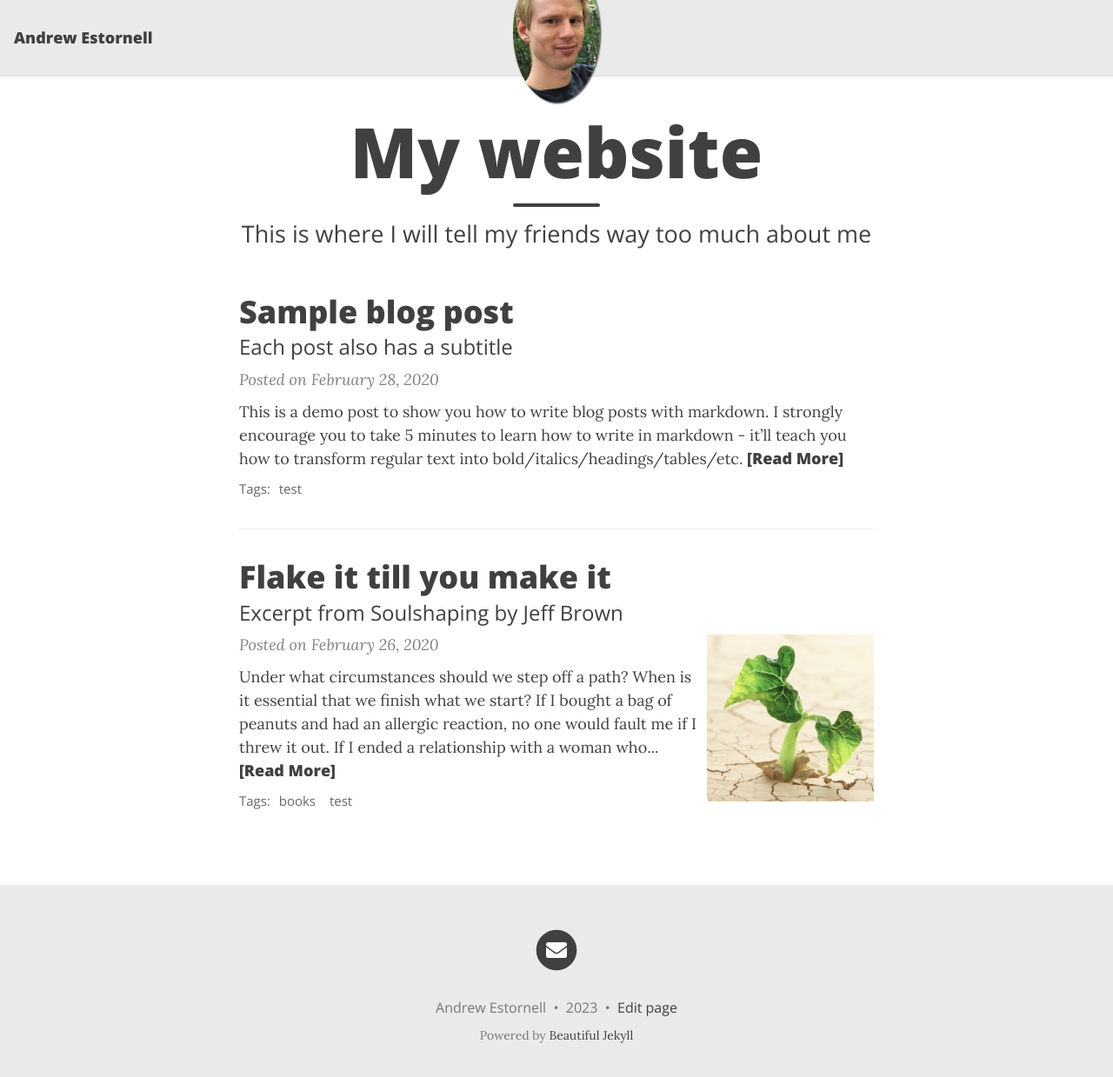
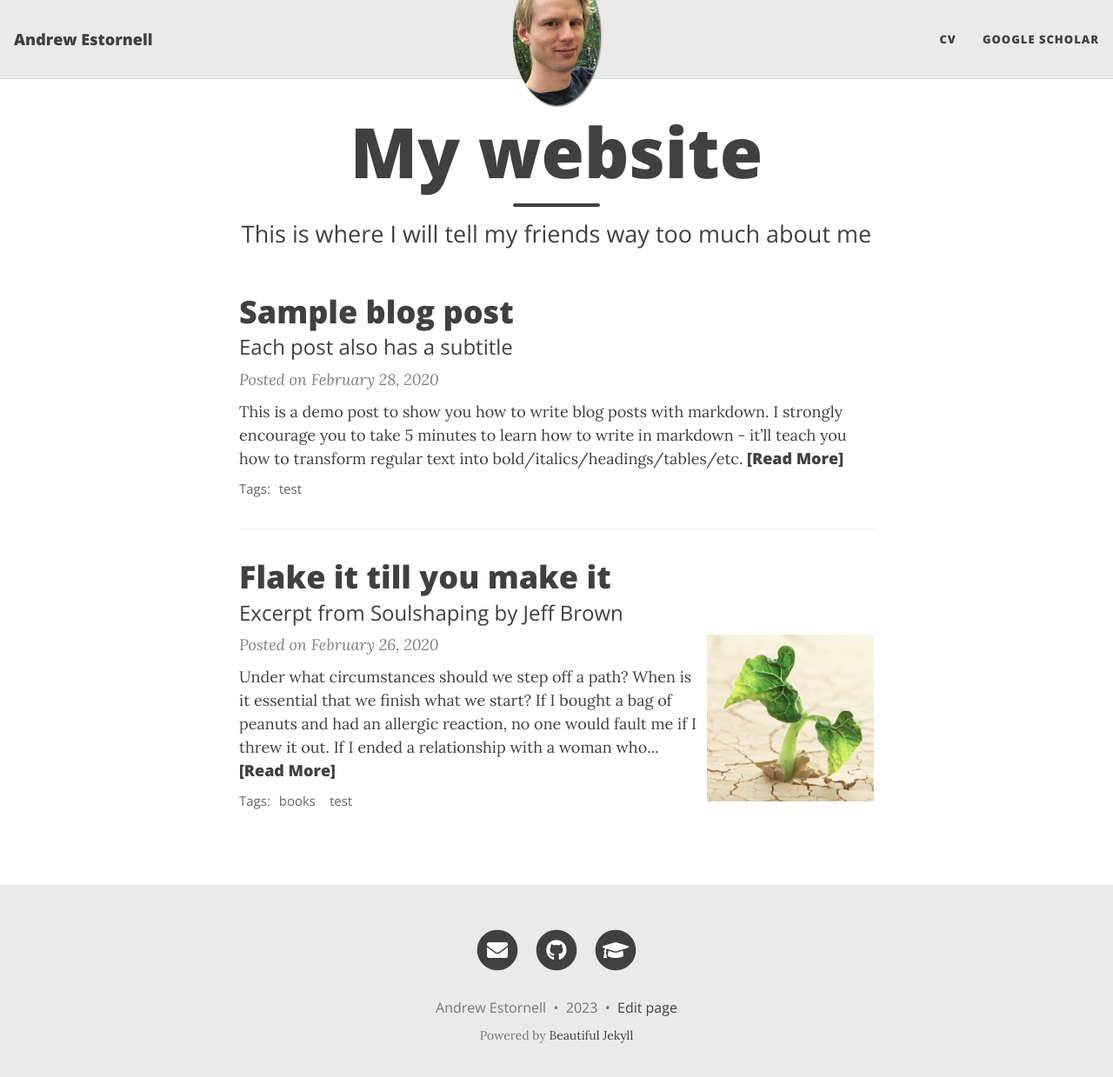
Before and after one commit to andrewEstornell/andrewEstornell.github.io, a Jekyll site: the page built from index.html, in a window 1280 px wide and 1252 px high. Shown: the top 1239 px of the window at 87% size. Built offline with Jekyll 4.4.1, drawn with Linux system fonts in a browser that asks for light colours; nearby versions of some CDN libraries; the list of posts is cut into pages by our own code.

Commit message:
Update _config.yml

```diff
--- a/_config.yml
+++ b/_config.yml
@@ -19,12 +19,16 @@
 # --- List of links in the navigation bar --- #
 ###############################################
 
-# navbar-links:
-#   About Me: "aboutme"
-#   Resources:
-#     - Beautiful Jekyll: "https://beautifuljekyll.com"
-#     - Learn markdown: "https://www.markdowntutorial.com/"
-#   Author's home: "https://deanattali.com"
+navbar-links:
+  CV: "Andrew_Estornell_CV(2023).pdf"
+  Google Scholar: "https://scholar.google.com/citations?user=SSW02WEAAAAJ&hl=en&oi=ao"
+#  About Me: "aboutme"
+#  Resources:
+#    - Beautiful Jekyll: "https://beautifuljekyll.com"
+#    - Learn markdown: "https://www.markdowntutorial.com/"
+#  Author's home: "https://deanattali.com"
+
+
 
 ################
 # --- Logo --- #
@@ -52,7 +56,7 @@
   email: aestornell (at) wustl (dot) edu
 #  rss: true  # remove this line if you don't want to show an RSS link at the bottom
 #  facebook: deanattali
-github: https://github.com/andrewEstornell
+  github: https://github.com/andrewEstornell
 #  twitter: daattali
 #  patreon: DeanAttali
 #  youtube: c/daattali
@@ -72,7 +76,7 @@
 #  calendly: yourname
 #  mastodon: instance.url/@username
 #  ORCID: your ORCID ID
-google-scholar: https://scholar.google.com/citations?user=SSW02WEAAAAJ&hl=en&oi=ao
+  google-scholar: https://scholar.google.com/citations?user=SSW02WEAAAAJ&hl=en&oi=ao
 #  discord: invite/invite_code or users/userid
 #  kaggle: yourname
 #  hackerrank: yourname
```
